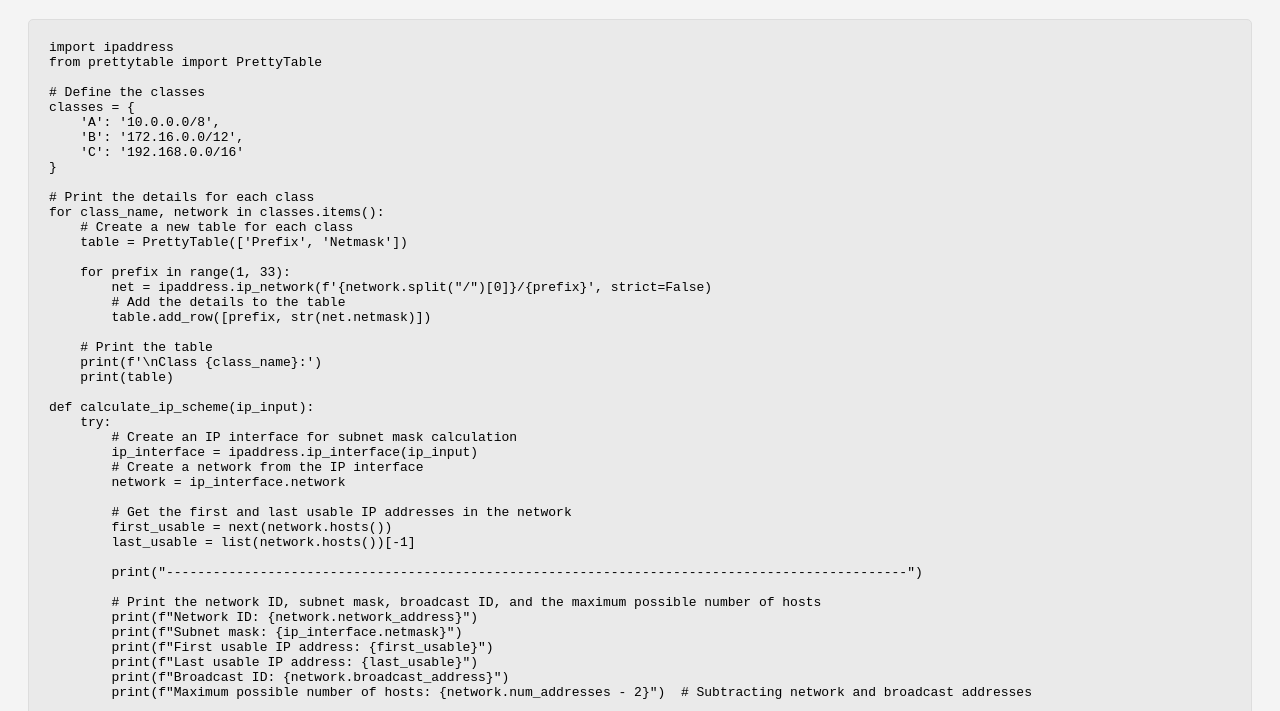
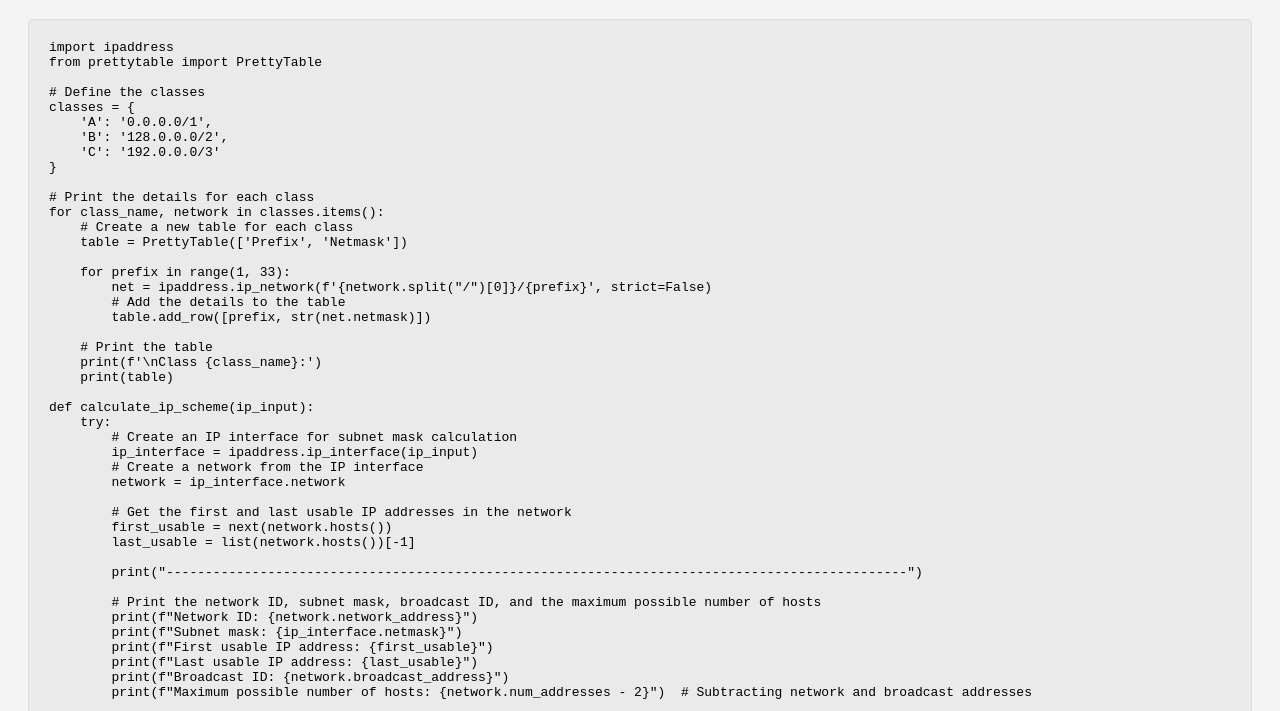
Before and after one commit to Rhys-Davie5/IP-Addressing-Scheme, a plain HTML site: page index.html in a window 1280 px wide. Shown: the part 89-800 px from the top of the page. Drawn offline with Linux system fonts and the light colour scheme.

Commit message:
Update index.html

```diff
--- a/index.html
+++ b/index.html
@@ -26,9 +26,9 @@ from prettytable import PrettyTable
 
 # Define the classes
 classes = {
-    'A': '10.0.0.0/8',
-    'B': '172.16.0.0/12',
-    'C': '192.168.0.0/16'
+    'A': '0.0.0.0/1',
+    'B': '128.0.0.0/2',
+    'C': '192.0.0.0/3'
 }
 
 # Print the details for each class
```
